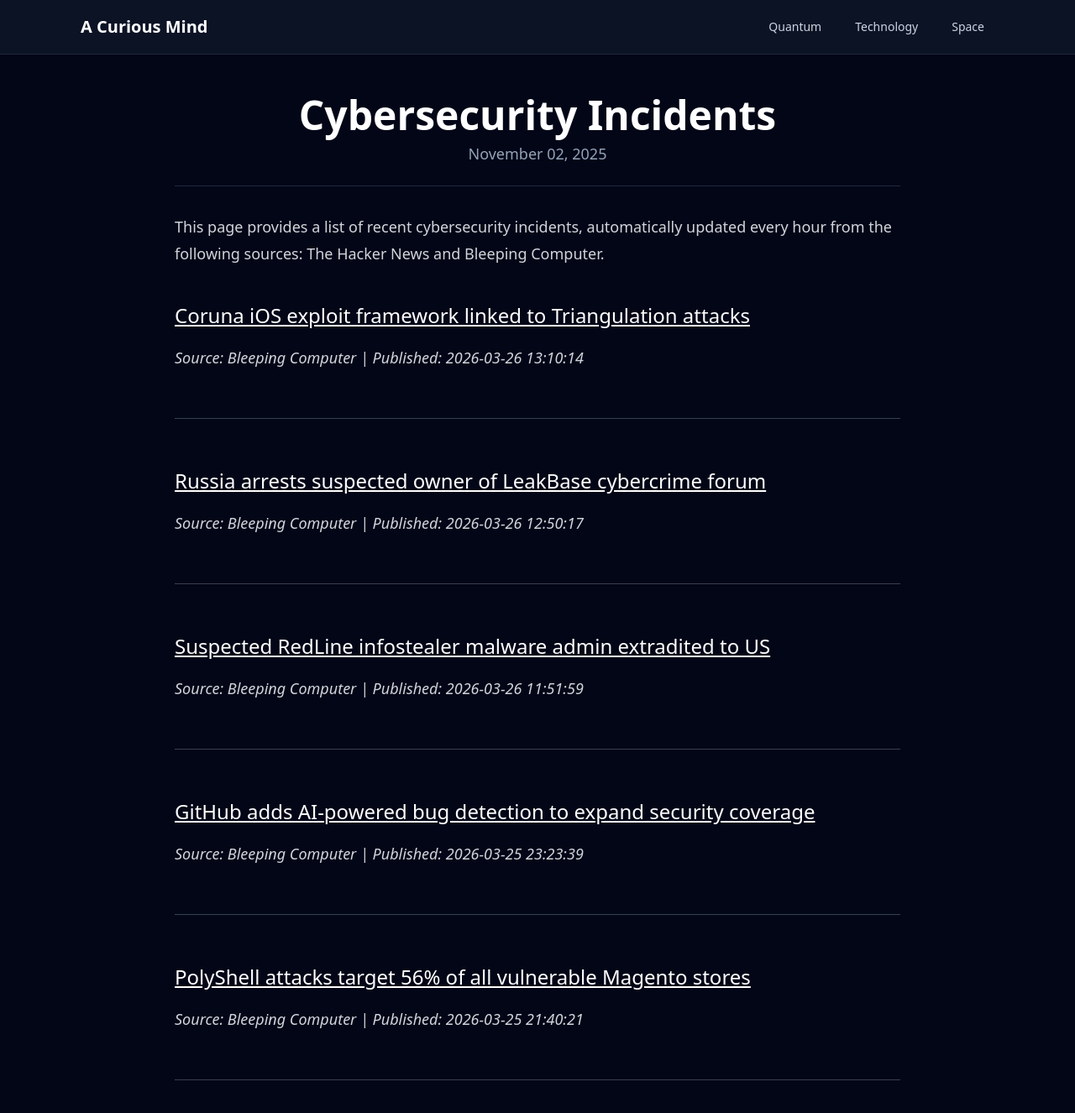
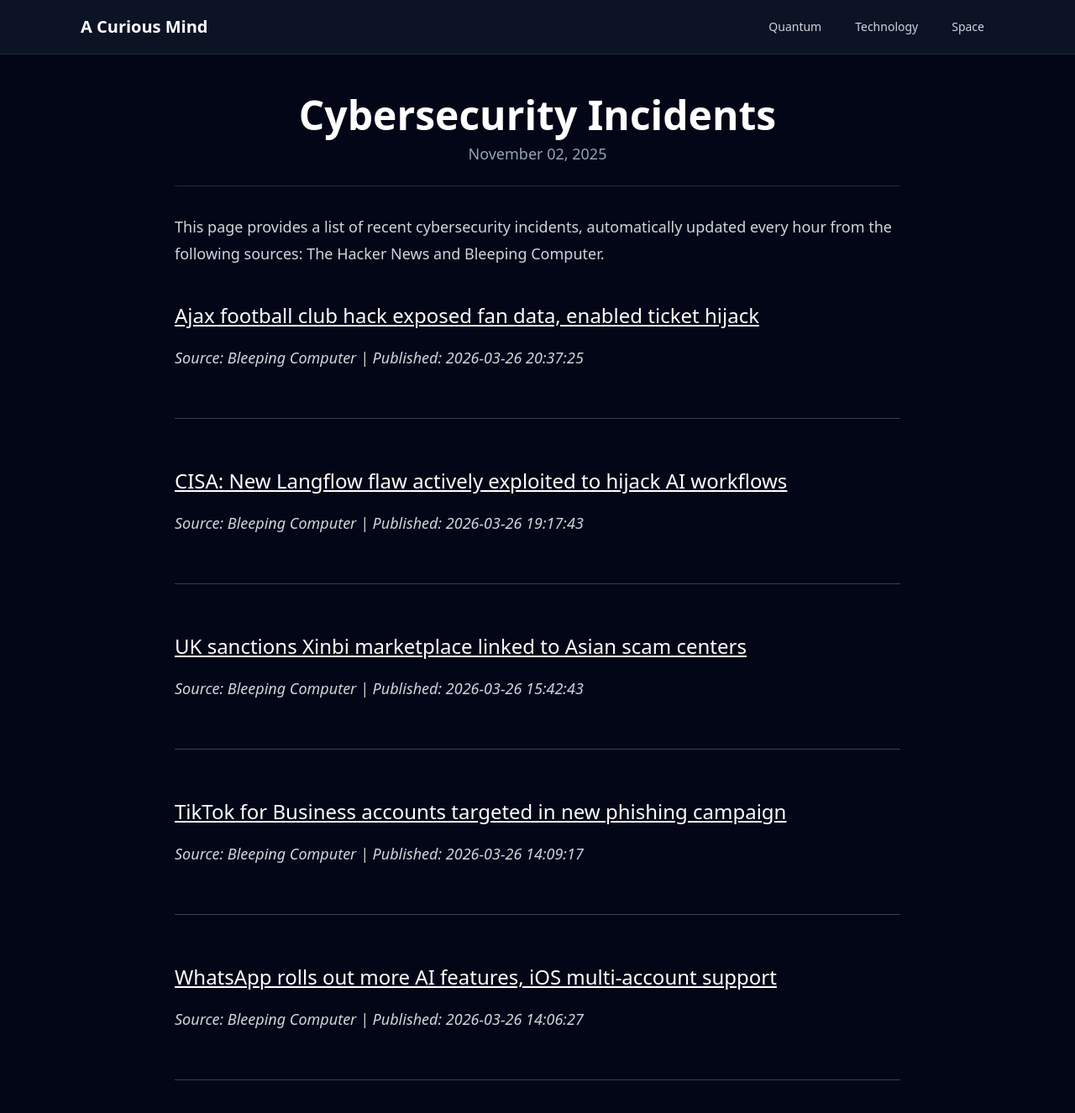
Before and after one commit to onehl7/onehl7.github.io, a Jekyll site: the page built from _posts/2025-11-02-cybersecurity-incidents.md, in a window 1280 px wide and 1400 px high. Shown: the top 1326 px of the window at 84% size. Built offline with Jekyll 4.4.1, drawn with Linux system fonts in a browser that asks for light colours; nearby versions of some CDN libraries.

Commit message:
Update news data

```diff
--- a/_data/news.json
+++ b/_data/news.json
@@ -1,32 +1,32 @@
 [
   {
     "source": "Bleeping Computer",
-    "title": "Coruna iOS exploit framework linked to Triangulation attacks",
-    "link": "https://www.bleepingcomputer.com/news/security/coruna-ios-exploit-framework-linked-to-triangulation-attacks/",
-    "published": "2026-03-26 13:10:14"
+    "title": "Ajax football club hack exposed fan data, enabled ticket hijack",
+    "link": "https://www.bleepingcomputer.com/news/security/ajax-football-club-hack-exposed-fan-data-enabled-ticket-hijack/",
+    "published": "2026-03-26 20:37:25"
   },
   {
     "source": "Bleeping Computer",
-    "title": "Russia arrests suspected owner of LeakBase cybercrime forum",
-    "link": "https://www.bleepingcomputer.com/news/security/russia-arrests-suspected-owner-and-admin-of-leakbase-cybercrime-forum/",
-    "published": "2026-03-26 12:50:17"
+    "title": "CISA: New Langflow flaw actively exploited to hijack AI workflows",
+    "link": "https://www.bleepingcomputer.com/news/security/cisa-new-langflow-flaw-actively-exploited-to-hijack-ai-workflows/",
+    "published": "2026-03-26 19:17:43"
   },
   {
     "source": "Bleeping Computer",
-    "title": "Suspected RedLine infostealer malware admin extradited to US",
-    "link": "https://www.bleepingcomputer.com/news/security/suspected-redline-infostealer-administrator-extradited-to-us/",
-    "published": "2026-03-26 11:51:59"
+    "title": "UK sanctions Xinbi marketplace linked to Asian scam centers",
+    "link": "https://www.bleepingcomputer.com/news/security/uk-sanctions-xinbi-marketplace-linked-to-asian-scam-centers/",
+    "published": "2026-03-26 15:42:43"
   },
   {
     "source": "Bleeping Computer",
-    "title": "GitHub adds AI-powered bug detection to expand security coverage",
-    "link": "https://www.bleepingcomputer.com/news/security/github-adds-ai-powered-bug-detection-to-expand-security-coverage/",
-    "published": "2026-03-25 23:23:39"
+    "title": "TikTok for Business accounts targeted in new phishing campaign",
+    "link": "https://www.bleepingcomputer.com/news/security/tiktok-for-business-accounts-targeted-in-new-phishing-campaign/",
+    "published": "2026-03-26 14:09:17"
   },
   {
     "source": "Bleeping Computer",
-    "title": "PolyShell attacks target 56% of all vulnerable Magento stores",
-    "link": "https://www.bleepingcomputer.com/news/security/polyshell-attacks-target-56-percent-of-all-vulnerable-magento-stores/",
-    "published": "2026-03-25 21:40:21"
+    "title": "WhatsApp rolls out more AI features, iOS multi-account support",
+    "link": "https://www.bleepingcomputer.com/news/software/whatsapp-rolls-out-more-ai-features-ios-multi-account-support/",
+    "published": "2026-03-26 14:06:27"
   }
 ]
```
